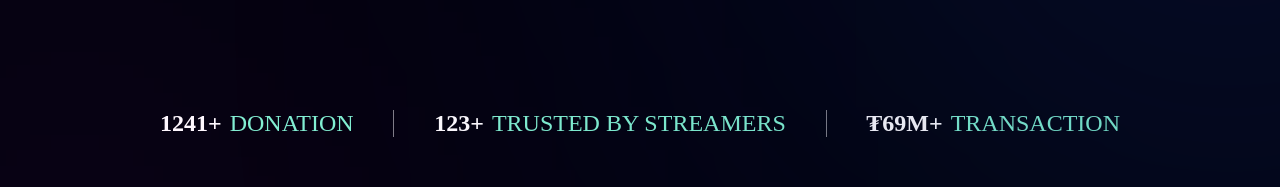
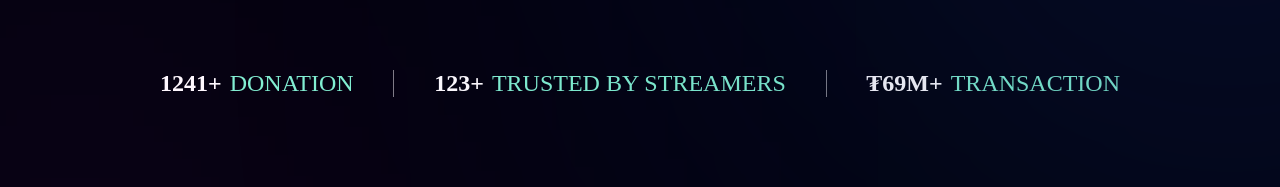
Before and after one commit to eao2/streamhub, a Next.js app: page / in a window 1280 px wide. Shown: the part 530-717 px from the top of the page. Built offline with nearby package versions, Linux system fonts and the light colour scheme.

Commit message:
Add files via upload

```diff
--- a/styles/Landing.module.scss
+++ b/styles/Landing.module.scss
@@ -53,7 +53,7 @@ $color-secondary70:rgba(255, 255, 255, 0.7);
 }
 
 .indi{
-    margin-top: 10rem;
+    margin-top: 7.5rem;
     color: $color-secondary;
     font-weight: 600;
     display: flex;
@@ -200,7 +200,8 @@ $color-secondary70:rgba(255, 255, 255, 0.7);
         }
     }
     .rev{
-        margin-top: 7.5rem;
+        margin-top: 7.5rem ;
+        padding-bottom: 7.5rem ;
     }
 }
 
```
